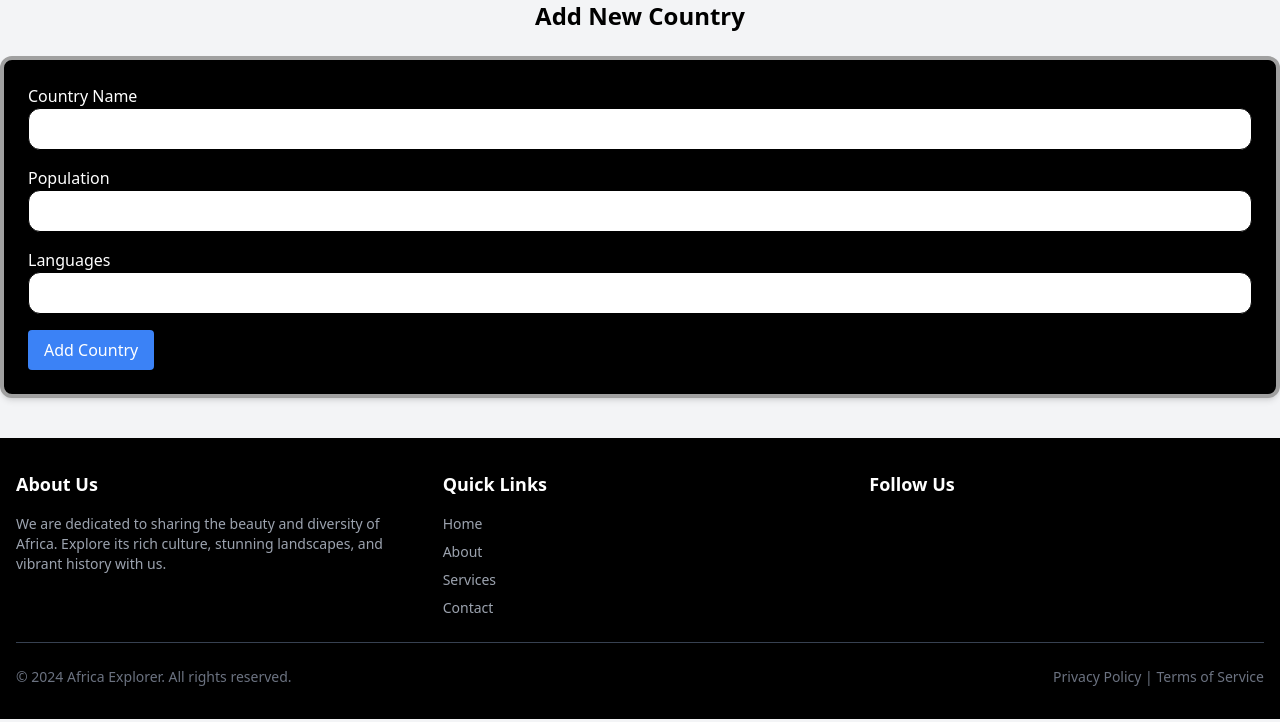
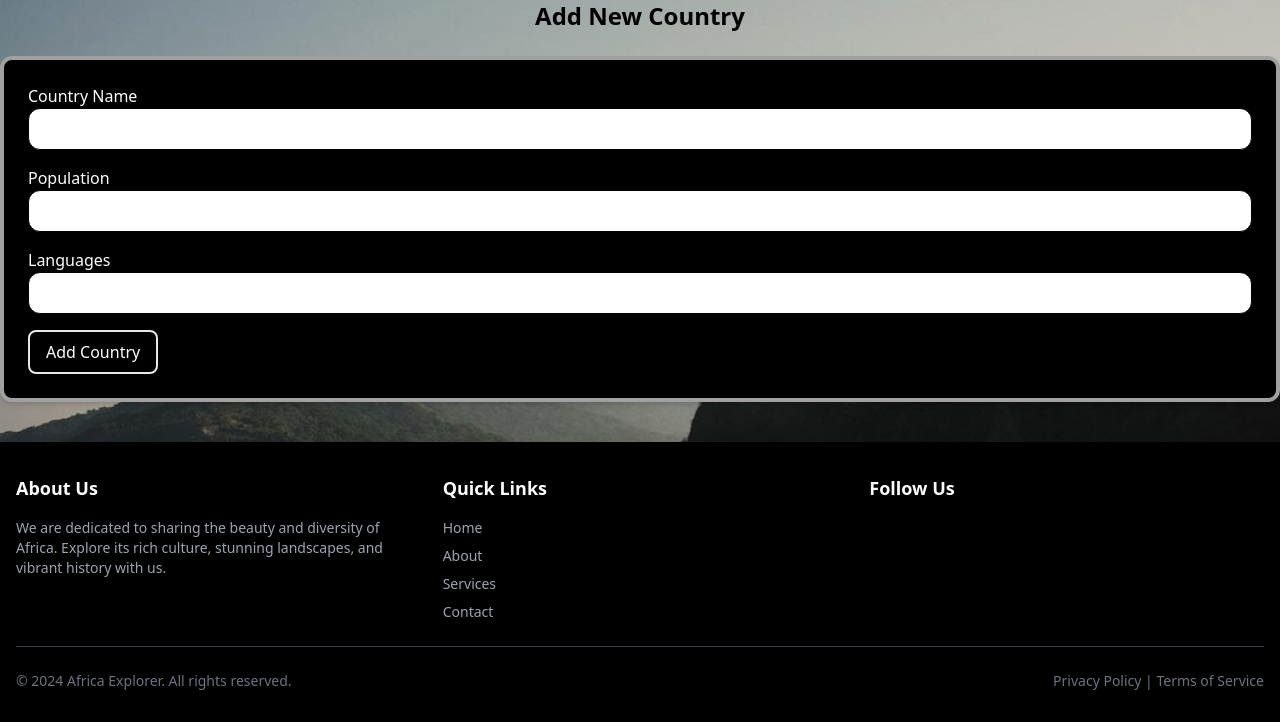
Before and after one commit to taouamwalideddine/brief-7-Africa, a PHP site: page /add.php in a window 1280 px wide. Shown: the part 60-782 px from the top of the page. Run offline with PHP 8.4, Linux system fonts and the light colour scheme; some libraries are stand-ins or nearby versions.

Commit message:
finished missing style  for the other pages

```diff
--- a/add.php
+++ b/add.php
@@ -22,7 +22,7 @@ if ($_SERVER['REQUEST_METHOD'] === 'POST') {
       <script src="https://cdn.tailwindcss.com"></script>
   </head>
 
-<body class="bg-gray-100 ">
+  <body class="bg-gray-100 bg-[url('./images/moucian.png')] bg-cover">
   <nav class="bg-black p-4 w-full navbar">
       <ul class="flex justify-around items-center">
         <li class="navbar-item">
@@ -59,7 +59,7 @@ if ($_SERVER['REQUEST_METHOD'] === 'POST') {
                   <label class="block text-white">Languages</label>
                   <input type="text" name="languages" class="w-full border border-black p-2 rounded-xl" required>
               </div>
-            <button type="submit" class="bg-blue-500 text-white px-4 py-2 rounded">Add Country</button>
+              <button type="submit" class="bg-black border-2 rounded-lg hover:bg-white hover:text-black text-white px-4 py-2">Add Country</button>
               </form>
       </div>
       <footer class="bg-black text-white mt-10 py-8">
```
Lines whose indentation alone changed are shown as unchanged.
